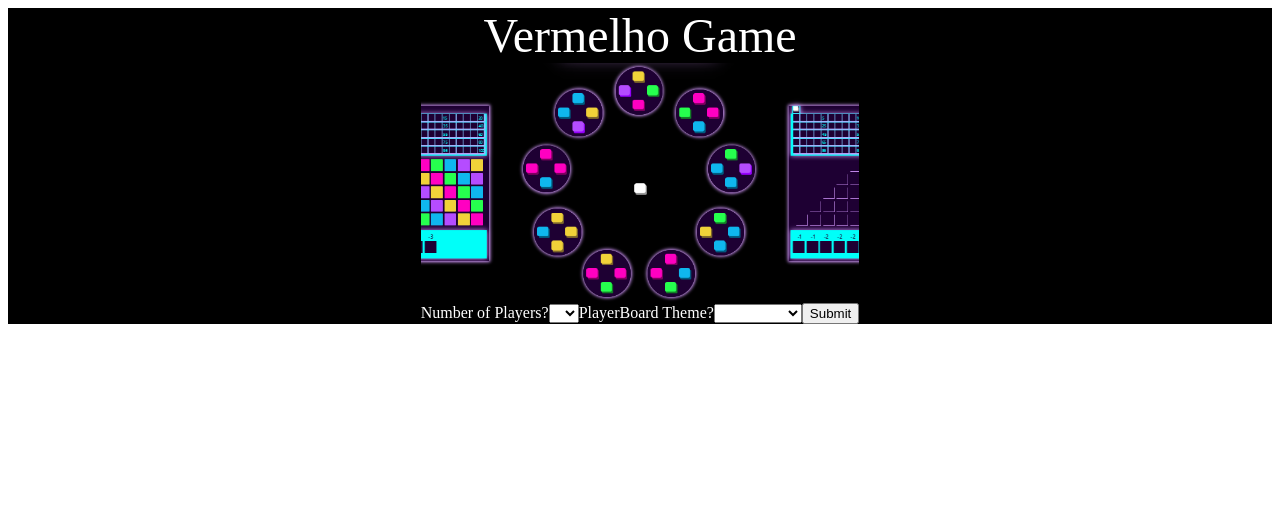
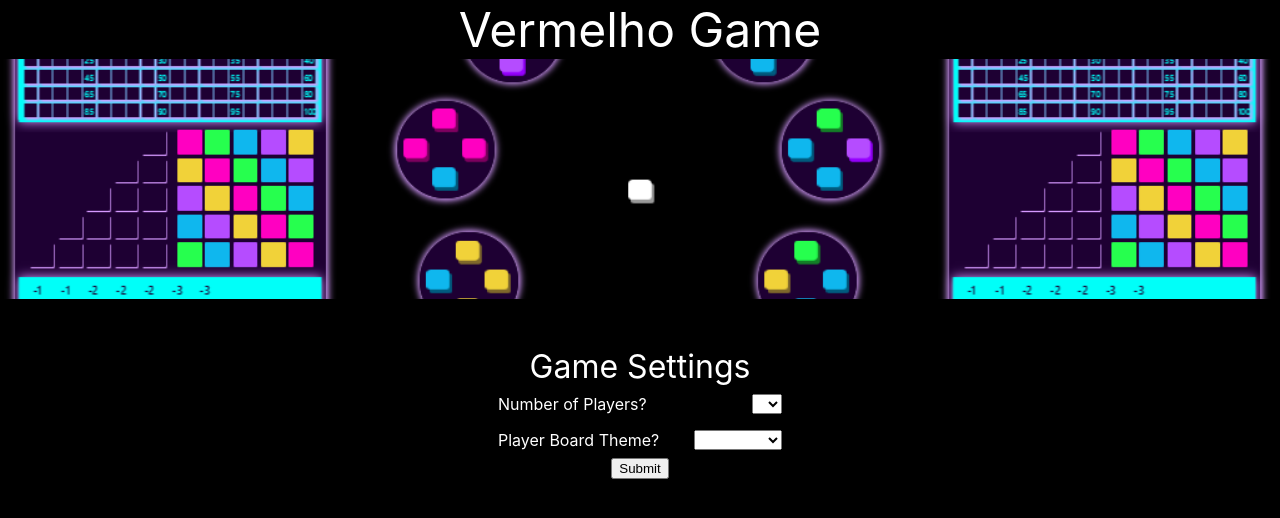
Before and after one commit to danieljwiest/Rojo, a React (Vite) app: page / in a window 1280 px wide. Shown: the top 518 px of the page. Built offline with nearby package versions, Linux system fonts and the light colour scheme.

Commit message:
Re-worked landing page. Updated Game Settings form.
 On branch main
 Changes to be committed:
modified:   src/app.tsx
	modified:   src/components/GameBoard/GameBoard.styles.css
	modified:   src/components/Rojo/Rojo.tsx
	modified:   src/styles.css

```diff
--- a/src/app.tsx
+++ b/src/app.tsx
@@ -17,7 +17,7 @@ const queryClient = new QueryClient({
 
 const App = () => {
   return (
-    <div className="app">
+    <div className="app fullwidth">
       {/* <StrictMode> */}
       <BrowserRouter>
         <QueryClientProvider client={queryClient}>
--- a/src/components/GameBoard/GameBoard.styles.css
+++ b/src/components/GameBoard/GameBoard.styles.css
@@ -11,7 +11,7 @@
     "    .      pBoard-1     .    "
     " pBoard-4 tileMarket pBoard-2"
     "    .      pBoard-3     .    ";
-  padding-top: calc((6 / 239) * var(--playerBoardWidth));
+  padding-top: calc((18 / 239) * var(--playerBoardWidth));
 }
 
 .twoPlayerGame {
--- a/src/components/Rojo/Rojo.tsx
+++ b/src/components/Rojo/Rojo.tsx
@@ -5,21 +5,27 @@ const Rojo = () => {
   const navigate = useNavigate();
 
   return (
-    <div>
+    <div className="fullwidth is-flex is-flex-direction-column is-justify-content-center">
       <div className="hero"></div>
       <form
+        className="form"
         onSubmit={(e) => {
           e.preventDefault();
           const formData = new FormData(e.currentTarget);
           const style = formData.get("style")?.toString() ?? "";
           const playerCount = formData.get("playerCount")?.toString() ?? "";
-          console.log(formData);
-          console.log(`/game/${style}/${playerCount}`);
-          navigate(`/game/${style}/${playerCount}`);
+
+          if (style === "" || playerCount === "") {
+            alert("Please select game settings");
+          } else {
+            navigate(`/game/${style}/${playerCount}`);
+          }
         }}
       >
-        <label htmlFor="gameParams">
-          Number of Players?
+        <div className="formTitle">Game Settings</div>
+        <div className="formItem">
+          <label htmlFor="gameParams"> Number of Players?</label>
+
           <select id="playerCount" name="playerCount">
             <option />
             {PLAYER_COUNTS.map((playerCount) => (
@@ -28,16 +34,17 @@ const Rojo = () => {
               </option>
             ))}
           </select>
-        </label>
-        <label htmlFor="gameParams">
-          PlayerBoard Theme?
+        </div>
+
+        <div className="formItem">
+          <label htmlFor="gameParams"> Player Board Theme? </label>
           <select id="style" name="style">
             <option />
             <option key="synthwave" value="synthwave">
               Synthwave
             </option>
           </select>
-        </label>
+        </div>
         <button>Submit</button>
       </form>
     </div>
--- a/src/styles.css
+++ b/src/styles.css
@@ -79,18 +79,44 @@
   --baseColor4: rgb(63, 62, 62);
   --baseColor5: rgb(103, 103, 103);
   */
+  height: 100%;
+  background-color: var(--background_main);
+}
+
+* {
+  box-sizing: border-box;
+}
+
+body {
+  margin: 0;
+  font-family: BlinkMacSystemFont, -apple-system, "Segoe UI", "Roboto", "Oxygen",
+    "Ubuntu", "Cantarell", "Fira Sans", "Droid Sans", "Helvetica Neue",
+    "Helvetica", "Arial", sans-serif !important;
 }
 
 .app {
   display: flex;
   flex-direction: column;
   align-items: center;
+  justify-content: center;
   background-color: black;
   color: white;
 }
 
-* {
-  box-sizing: border-box;
+.fullwidth {
+  width: 100%;
+}
+
+.is-flex {
+  display: flex;
+}
+
+.is-flex-direction-column {
+  flex-direction: column;
+}
+
+.is-justify-content-space-between {
+  justify-content: space-between;
 }
 
 .header {
@@ -108,10 +134,32 @@ a:active {
 }
 
 .hero {
+  display: flex;
+  flex-direction: column;
+  align-items: stretch;
   background-image: url(/vermelho-long.png);
   background-size: cover;
   background-repeat: no-repeat;
   background-position: center;
   height: 15rem;
-  width: 100%;
 }
+.form {
+  align-self: center;
+  display: flex;
+  flex-direction: column;
+  justify-content: center;
+  align-items: center;
+  width: 500px;
+  margin-top: 3rem;
+}
+
+.formTitle {
+  font-size: 2rem;
+}
+
+.formItem {
+  display: flex;
+  justify-content: space-between;
+  width: 60%;
+  padding: 0.5rem;
+}
```
